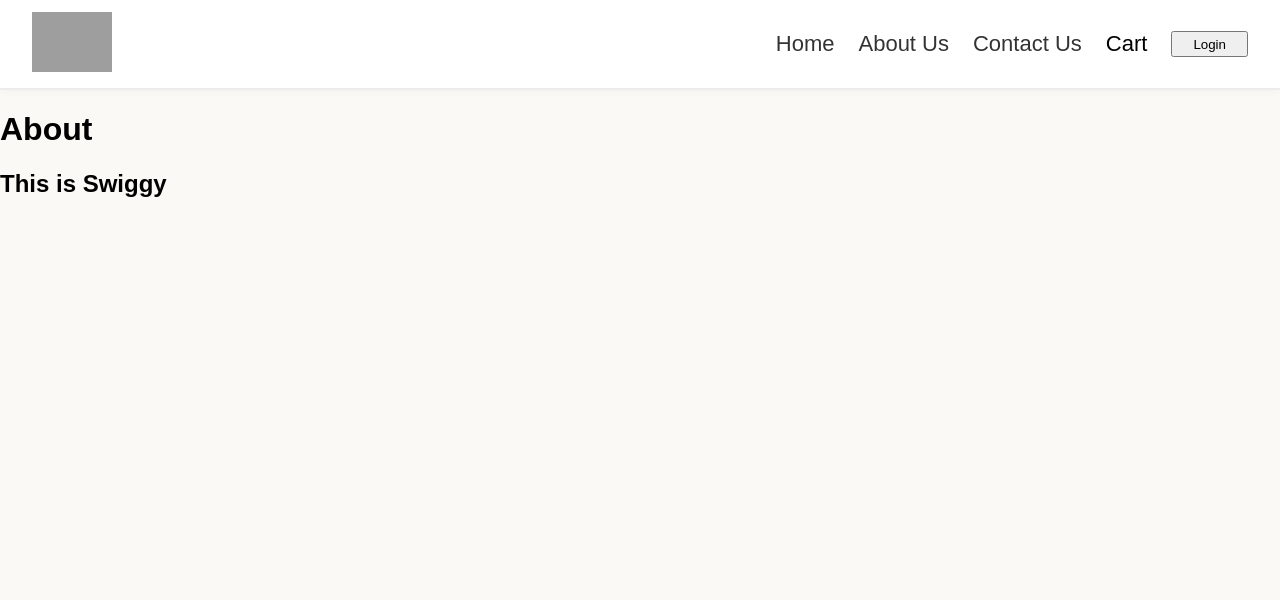
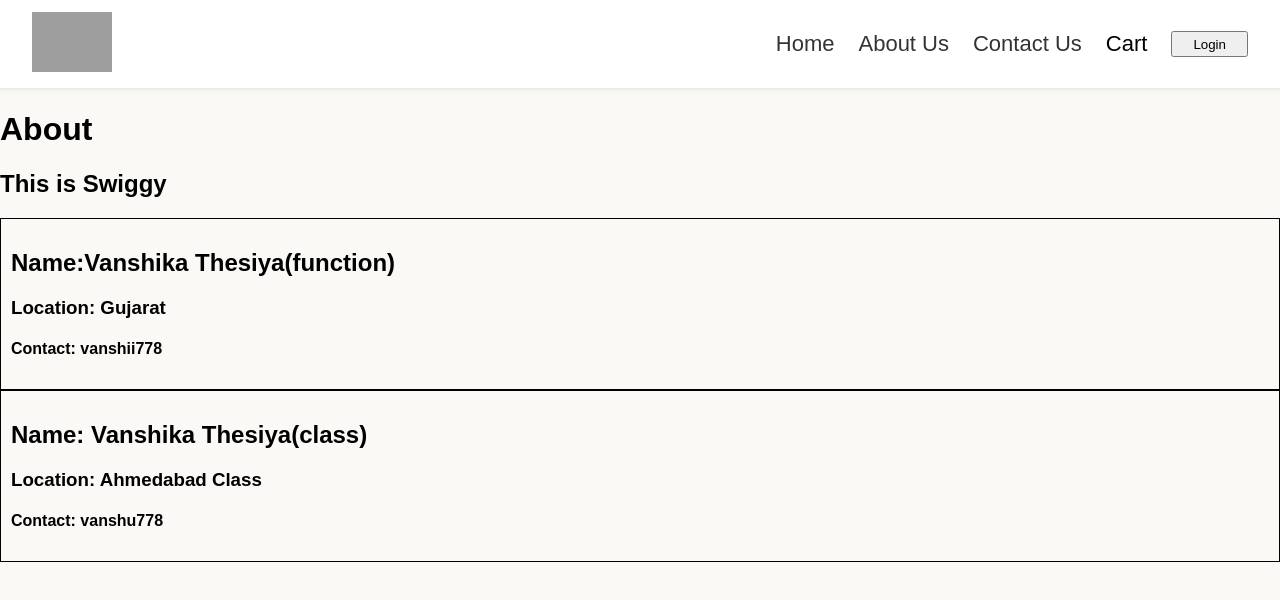
Before and after one commit to vanshu778/Namaste-React, a React (Vite) app: page /about in a window 1280 px wide. Shown: the top 600 px of the page. Built offline with nearby package versions, Linux system fonts and the light colour scheme; grey boxes are pictures that could not be loaded.

Commit message:
Episode 8 ClassBased and FunctionBased Component

```diff
--- a/index.css
+++ b/index.css
@@ -139,7 +139,6 @@
     border-radius: 6px;
     font-size: 16px;
     cursor: pointer;
-    transition: background 0.2s;
 }
 
 .filter-btn {
@@ -151,5 +150,9 @@
     border-radius: 6px;
     font-size: 16px;
     cursor: pointer;
-    transition: background 0.2s;
 }
+
+.user-card{
+    padding: 10px;
+    border: 1px solid black;
+}
--- a/src/components/About.js
+++ b/src/components/About.js
@@ -1,8 +1,13 @@
+import User from "./User";
+import UserClass from "./UserClass";
+
 const About = () => {
     return(
         <div>
             <h1>About</h1>
             <h2>This is Swiggy</h2>
+            <User name={"Vanshika Thesiya(function)"} />
+            <UserClass name={"Vanshika Thesiya(class)"} location={"Ahmedabad Class"}/>
         </div>
     )
 };
--- /dev/null
+++ b/src/components/User.js
@@ -0,0 +1,9 @@
+const User = ({name}) => {
+    return (<div className="user-card">
+        <h2>Name:{name}</h2>
+        <h3>Location: Gujarat</h3>
+        <h4>Contact: vanshii778</h4>
+    </div>)
+}
+
+export default User;
--- /dev/null
+++ b/src/components/UserClass.js
@@ -0,0 +1,20 @@
+import React from "react";
+class UserClass extends React.Component{
+
+    constructor(props){
+        super(props);
+
+        console.log(props);
+    }
+    render(){
+        const{name,location} = this.props;
+        return (<div className="user-card">
+        <h2>Name: {name}</h2>
+        <h3>Location: {location}</h3>
+        <h4>Contact: vanshu778</h4>
+    </div>)
+    }
+
+}
+
+export default UserClass;
```
